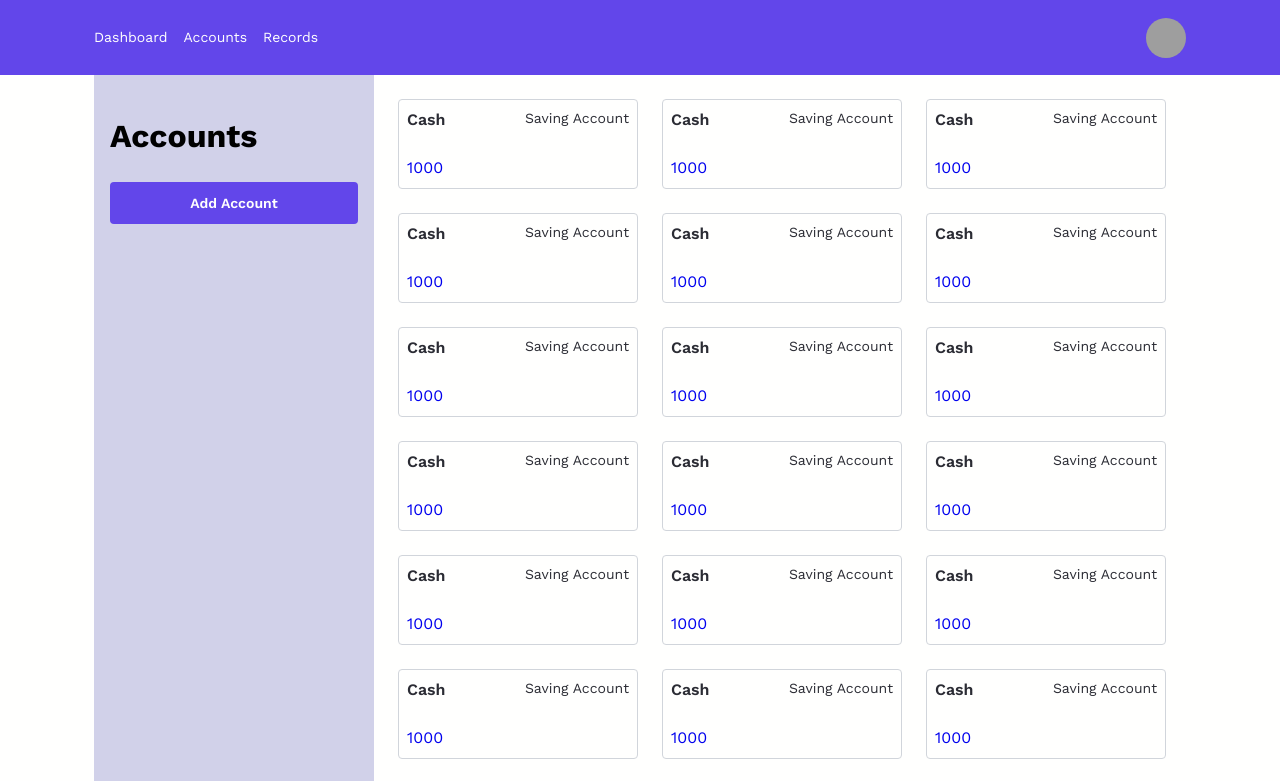
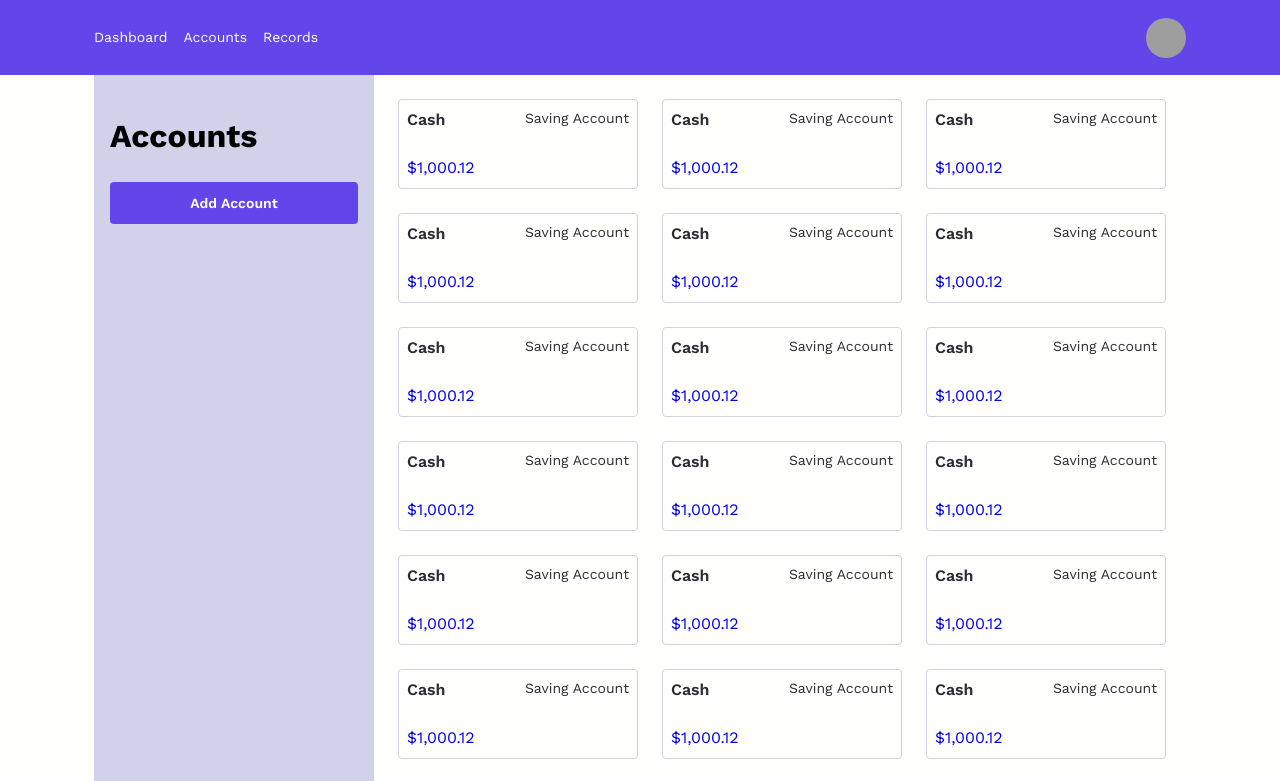
Before and after one commit to aprendizfc/trackify_frontend, a React (Vite) app: page /accounts in a window 1280 px wide. Shown: the top 781 px of the page. Built offline with nearby package versions, Linux system fonts and the light colour scheme; grey boxes are pictures that could not be loaded.

Commit message:
Display money formatted

```diff
--- a/src/containers/Accounts/Accounts.tsx
+++ b/src/containers/Accounts/Accounts.tsx
@@ -2,6 +2,7 @@ import { useMemo } from 'react'
 import Button from '../../components/shared/Button/Button'
 import * as styles from './Accounts.module.css'
 import { Link } from 'react-router'
+import { formatMoney } from '../../js/utils/formatMoney'
 
 export default function Accounts() {
   const accounts = useMemo(() => {
@@ -12,7 +13,7 @@ export default function Accounts() {
           <span className={styles.accountType}>Saving Account</span>
         </span>
 
-        <span className={styles.accountBalance}>1000</span>
+        <span className={styles.accountBalance}>{formatMoney(1000.12)}</span>
       </Link>
     ))
   }, [])
```
